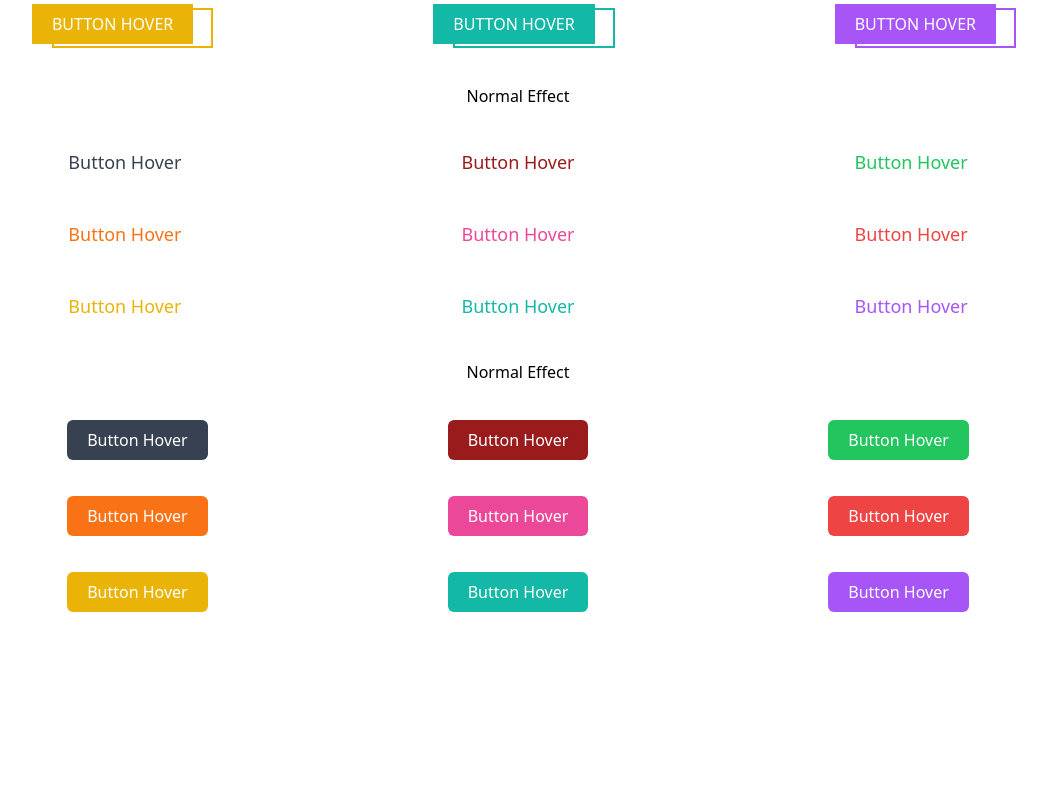
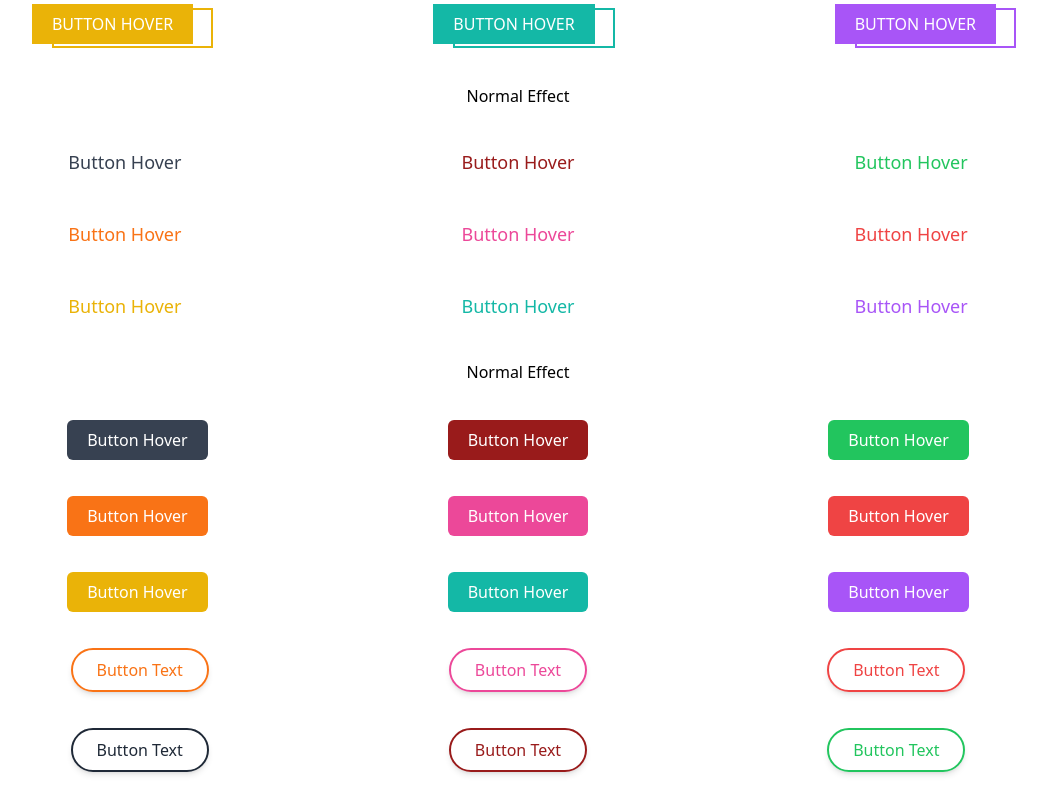
Before and after one commit to zen-time/zen-time-potato, a Next.js app: page / in a window 1280 px wide. Shown: the part 4350-5150 px from the top of the page, without its empty margins (122-1169 px from the left). Before the commit the page ends 4990 px from the top, so only its background shows below. Built offline with nearby package versions, Linux system fonts and the light colour scheme.

Commit message:
added button new file

```diff
--- a/components/buttons/buttons.jsx
+++ b/components/buttons/buttons.jsx
@@ -1116,6 +1116,66 @@ const Button = () => {
 
 
 
+  <div  className='flex gap-60'>
+    <div>
+    <button className="relative inline-flex items-center justify-center  px-6 py-2 overflow-hidden font-medium  transition duration-300 ease-out border-2 border-orange-500 rounded-full shadow-md group">
+<span className="absolute inset-0 flex items-center justify-center w-full h-full text-white duration-300 -translate-x-full bg-orange-500 group-hover:translate-x-0 ease">
+<svg className="w-6 h-6" fill="none" stroke="currentColor" ><path stroke-linecap="round" stroke-linejoin="round" stroke-width="2" d="M14 5l7 7m0 0l-7 7m7-7H3"></path></svg>
+</span>
+<span className="absolute flex items-center justify-center w-full h-full text-orange-500 transition-all duration-300 transform group-hover:translate-x-full ease">Button Text</span>
+<span className="relative invisible">Button Text</span>
+</button>
+    </div>
+    <div>
+    <button className="relative inline-flex items-center justify-center  px-6 py-2 overflow-hidden font-medium  transition duration-300 ease-out border-2 border-pink-500 rounded-full shadow-md group">
+<span className="absolute inset-0 flex items-center justify-center w-full h-full text-white duration-300 -translate-x-full bg-pink-500 group-hover:translate-x-0 ease">
+<svg className="w-6 h-6" fill="none" stroke="currentColor" ><path stroke-linecap="round" stroke-linejoin="round" stroke-width="2" d="M14 5l7 7m0 0l-7 7m7-7H3"></path></svg>
+</span>
+<span className="absolute flex items-center justify-center w-full h-full text-pink-500 transition-all duration-300 transform group-hover:translate-x-full ease">Button Text</span>
+<span className="relative invisible">Button Text</span>
+</button>
+    </div>
+    <div>
+    <button className="relative inline-flex items-center justify-center  px-6 py-2 overflow-hidden font-medium  transition duration-300 ease-out border-2 border-red-500 rounded-full shadow-md group">
+<span className="absolute inset-0 flex items-center justify-center w-full h-full text-white duration-300 -translate-x-full bg-red-500 group-hover:translate-x-0 ease">
+<svg className="w-6 h-6" fill="none" stroke="currentColor" ><path stroke-linecap="round" stroke-linejoin="round" stroke-width="2" d="M14 5l7 7m0 0l-7 7m7-7H3"></path></svg>
+</span>
+<span className="absolute flex items-center justify-center w-full h-full text-red-500 transition-all duration-300 transform group-hover:translate-x-full ease">Button Text</span>
+<span className="relative invisible">Button Text</span>
+</button>
+    </div>
+  </div>
+
+
+  <div  className='flex gap-60'>
+    <div>
+    <button className="relative inline-flex items-center justify-center  px-6 py-2 overflow-hidden font-medium  transition duration-300 ease-out border-2 border-gray-800 rounded-full shadow-md group">
+<span className="absolute inset-0 flex items-center justify-center w-full h-full text-white duration-300 -translate-x-full bg-gray-800 group-hover:translate-x-0 ease">
+<svg className="w-6 h-6" fill="none" stroke="currentColor" ><path stroke-linecap="round" stroke-linejoin="round" stroke-width="2" d="M14 5l7 7m0 0l-7 7m7-7H3"></path></svg>
+</span>
+<span className="absolute flex items-center justify-center w-full h-full text-gray-800 transition-all duration-300 transform group-hover:translate-x-full ease">Button Text</span>
+<span className="relative invisible">Button Text</span>
+</button>
+    </div>
+    <div>
+    <button className="relative inline-flex items-center justify-center  px-6 py-2 overflow-hidden font-medium  transition duration-300 ease-out border-2 border-red-800 rounded-full shadow-md group">
+<span className="absolute inset-0 flex items-center justify-center w-full h-full text-white duration-300 -translate-x-full bg-red-800 group-hover:translate-x-0 ease">
+<svg className="w-6 h-6" fill="none" stroke="currentColor" ><path stroke-linecap="round" stroke-linejoin="round" stroke-width="2" d="M14 5l7 7m0 0l-7 7m7-7H3"></path></svg>
+</span>
+<span className="absolute flex items-center justify-center w-full h-full text-red-800 transition-all duration-300 transform group-hover:translate-x-full ease">Button Text</span>
+<span className="relative invisible">Button Text</span>
+</button>
+    </div>
+    <div>
+    <button className="relative inline-flex items-center justify-center  px-6 py-2 overflow-hidden font-medium  transition duration-300 ease-out border-2 border-green-500 rounded-full shadow-md group">
+<span className="absolute inset-0 flex items-center justify-center w-full h-full text-white duration-300 -translate-x-full bg-green-500 group-hover:translate-x-0 ease">
+<svg className="w-6 h-6" fill="none" stroke="currentColor" ><path stroke-linecap="round" stroke-linejoin="round" stroke-width="2" d="M14 5l7 7m0 0l-7 7m7-7H3"></path></svg>
+</span>
+<span className="absolute flex items-center justify-center w-full h-full text-green-500 transition-all duration-300 transform group-hover:translate-x-full ease">Button Text</span>
+<span className="relative invisible">Button Text</span>
+</button>
+    </div>
+  </div>
 
 
 
```
